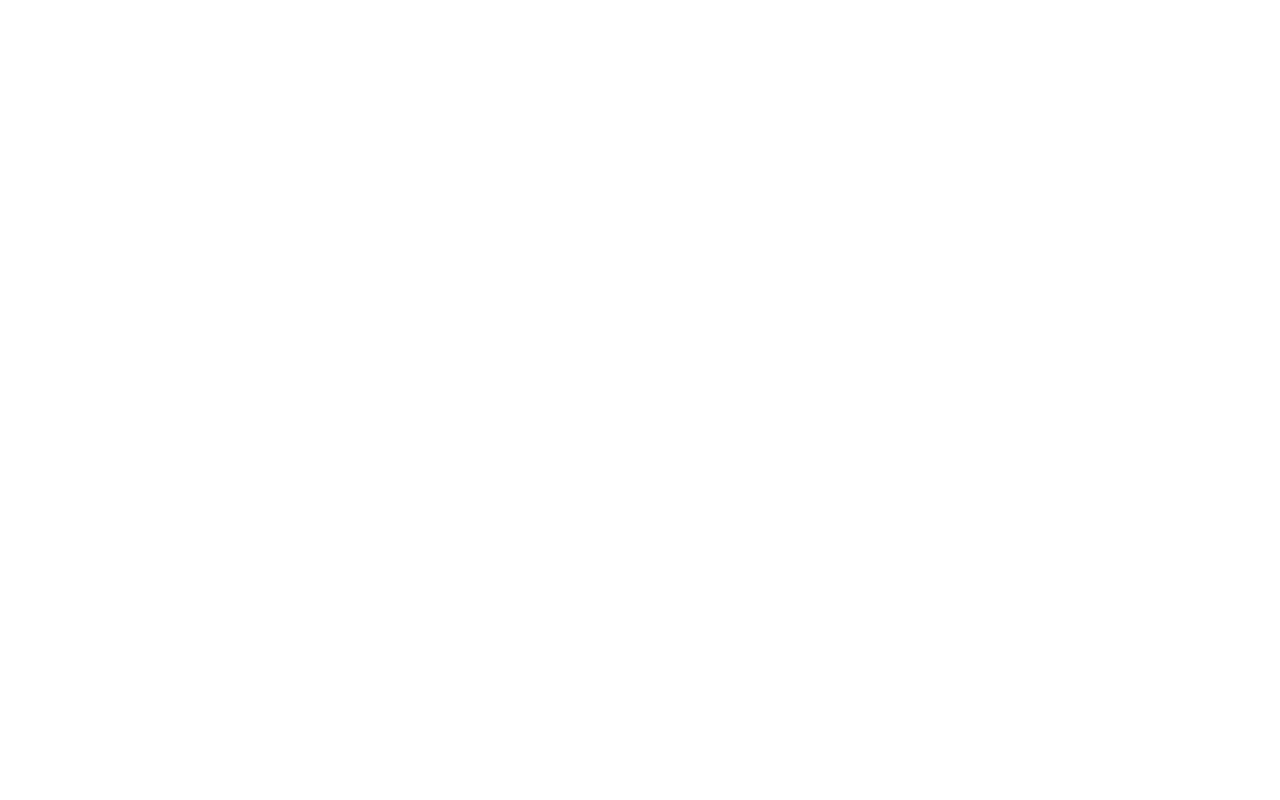
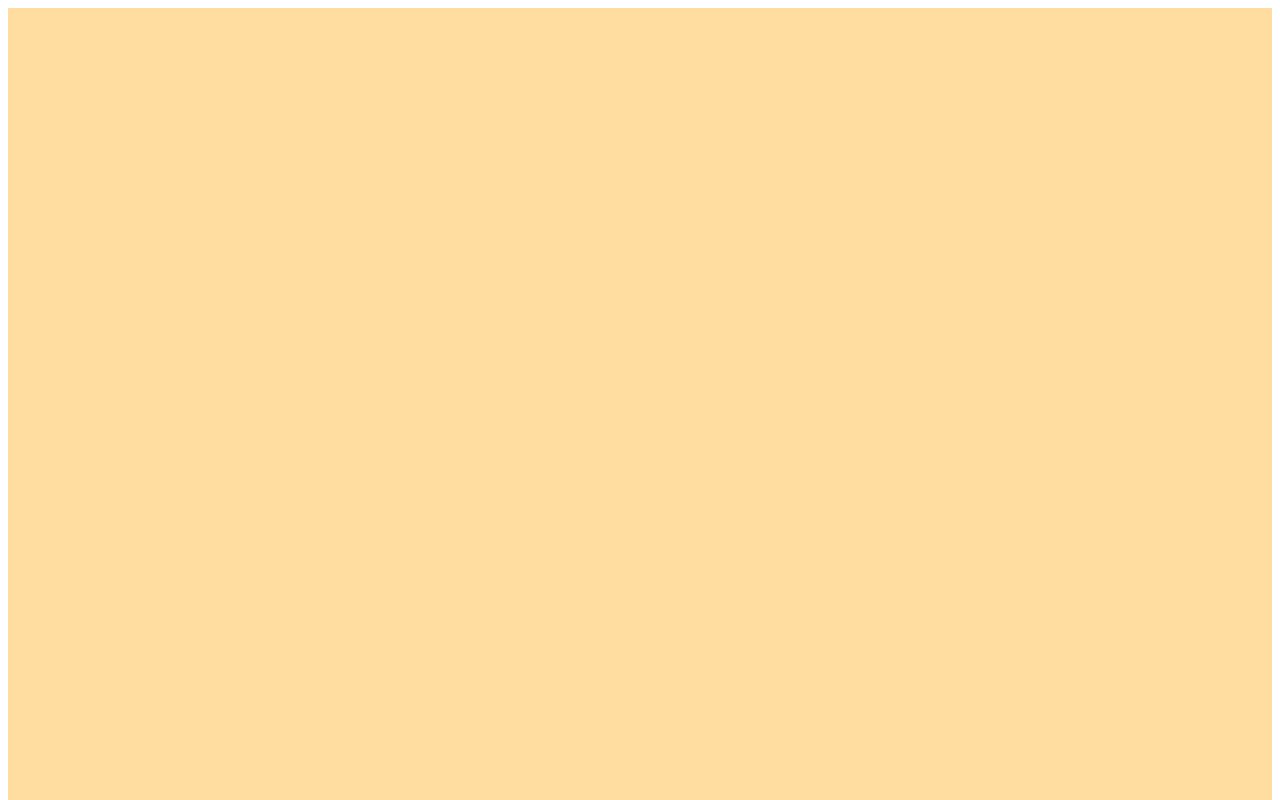
Before and after one commit to CosmicCreatorOfficial/Factmania, a plain HTML site: page index.html in a window 1280 px wide. Shown: the top 800 px of the page. Drawn offline with Linux system fonts and the light colour scheme.

Commit message:
change bg

```diff
--- a/style.css
+++ b/style.css
@@ -1,6 +1,6 @@
 main {
     background-color: #ffdca0;
     width:auto;
-    height:auto;
+    height:35cm;
 
 }
```
